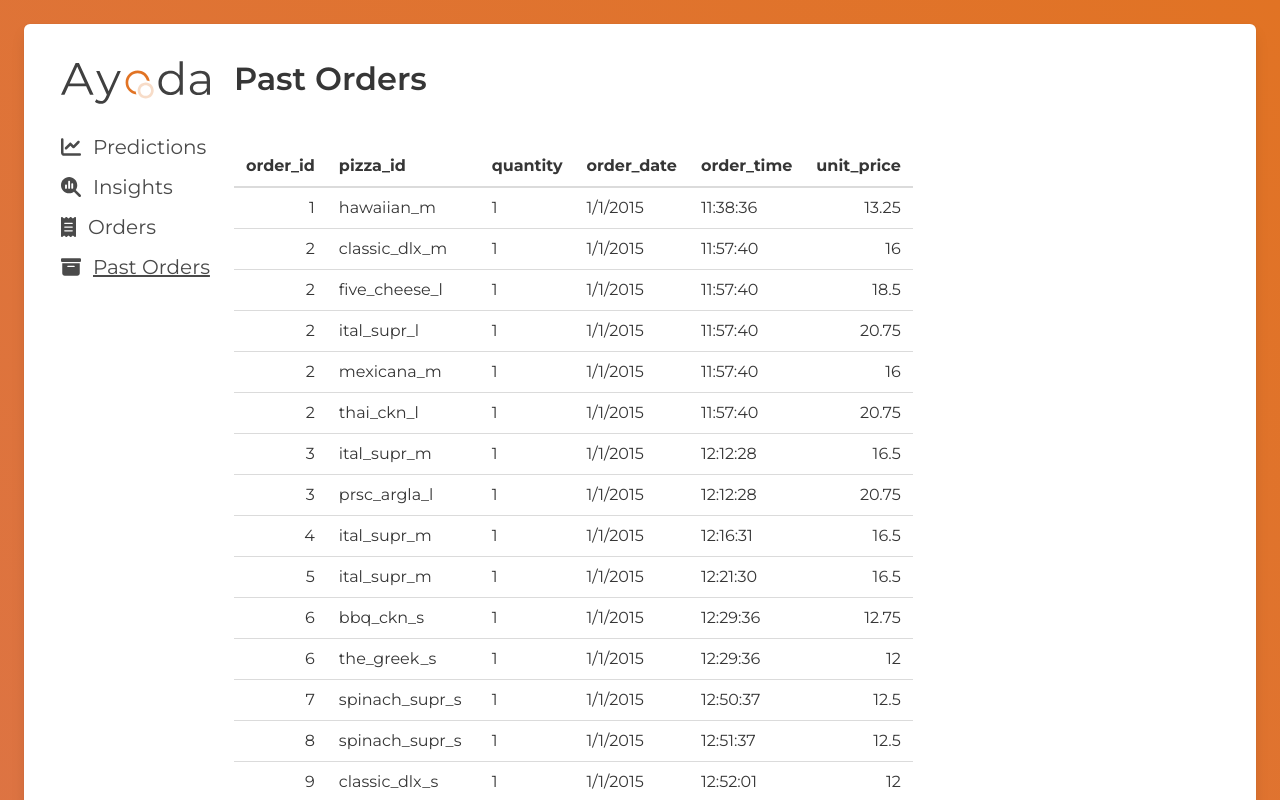
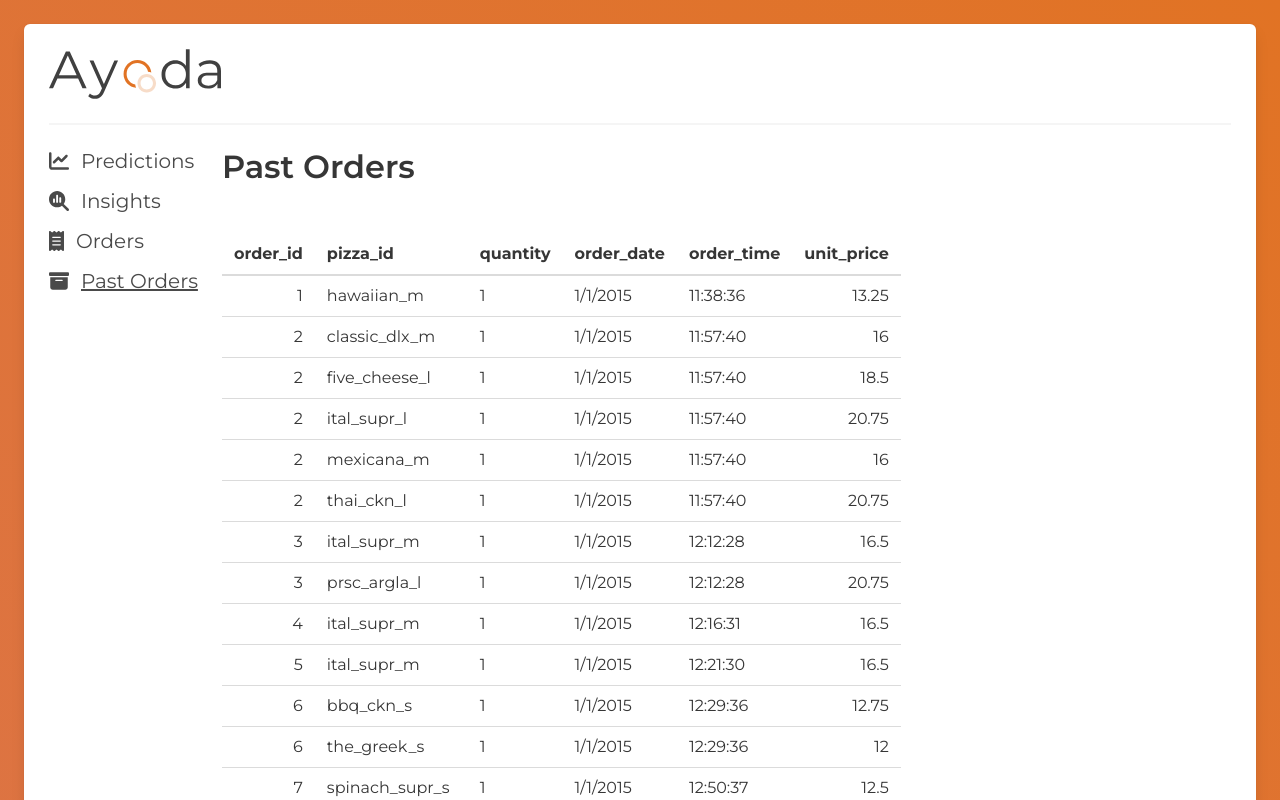
Before and after one commit to ayoda-app/Dashboard, a Vue app: page /past-orders in a window 1280 px wide. Shown: the top 800 px of the page. Built offline with nearby package versions, Linux system fonts and the light colour scheme; what vue3-apexcharts would draw is missing.

Commit message:
started work on the sign in screen

```diff
--- a/package.json
+++ b/package.json
@@ -23,7 +23,8 @@
     "vue": "^3.2.13",
     "vue-multiselect": "^3.0.0-beta.2",
     "vue-router": "^4.2.5",
-    "vue3-apexcharts": "^1.4.4"
+    "vue3-apexcharts": "^1.4.4",
+    "vuex": "^4.1.0"
   },
   "devDependencies": {
     "@babel/core": "^7.12.16",
--- a/src/App.vue
+++ b/src/App.vue
@@ -5,18 +5,48 @@ export default {
   name: "App",
   components: {
     Navbar
+  },
+  computed: {
+    signedIn() {
+      return this.$store.state.authKey !== null;
+    }
   }
 }
 </script>
 
 <template>
-  <main class="box m-5 p-25 columns">
+  <main class="box m-5 p-25">
+    <header class="is-flex is-flex-direction-row gap-15 is-align-items-center">
+        <img
+            src="./assets/img/logo/svg/Text-Logo-No-Background-Black.svg"
+            alt="Ayoda Logo"
+            class="has-height-50"
+        >
+    </header>
+
+    <hr>
+
+    <!-- Authenticated screen -->
+    <div v-if="true/*signedIn*/" class="columns">
       <div class="is-flex is-flex-0 column">
         <Navbar />
       </div>
       <div class="is-flex is-flex-1 column">
         <router-view></router-view>
       </div>
+    </div>
+
+    <!-- Sign in Screen -->
+    <div v-else class="is-flex is-flex-direction-column is-align-items-center gap-15">
+      <h1 class="title m-0">Sign in</h1>
+      <h2>Email</h2>
+      <input type="text" placeholder="email" class="input">
+      <h2>Password</h2>
+      <input type="password" placeholder="password" class="input">
+      <button class="button">Sign in</button>
+      <span>or</span>
+      <button class="button">Sign in with Google</button>
+    </div>
   </main>
 </template>
 
--- a/src/assets/css/main.css
+++ b/src/assets/css/main.css
@@ -32,10 +32,13 @@ html {
     text-wrap: nowrap;
 };
 
+.has-width-200 { width: 200px; }
 .has-width-4 { width: 4px; }
 .has-width-3 { width: 3px; }
 .has-width-2 { width: 2px; }
 .has-width-1 { width: 1px; }
+
+.has-height-50 { height: 50px; }
 
 .has-rounded-edges { border-radius: 999999px; }
 
--- a/src/components/Dashboard/Dashboard.vue
+++ b/src/components/Dashboard/Dashboard.vue
@@ -21,7 +21,6 @@ export default {
 
 <template>
     <section class="is-flex is-flex-direction-column gap-25">
-        <h1 class="title has-text-orange">Dashboard</h1>
         <Graph
             :aggregateInterval="settings.aggregateInterval"
             :diagramType="settings.diagramType"
--- a/src/components/Dashboard/Graph.vue
+++ b/src/components/Dashboard/Graph.vue
@@ -183,7 +183,6 @@ export default {
             const width = this.windowWidth - horizontalMargin;
             const height = window.innerHeight - verticalMargin;
 
-            console.log(width, height);
             return {
                 width,
                 height
--- a/src/components/elements/Navbar.vue
+++ b/src/components/elements/Navbar.vue
@@ -5,20 +5,7 @@ export default {
 </script>
 
 <template>
-    <nav>
-        <header class="pb-5">
-            <router-link to="/predictions">
-                <img
-                    src="../../assets/img/logo/svg/Text-Logo-No-Background-Black.svg"
-                    alt="Ayoda Logo"
-                >
-            </router-link>
-        </header>
-        <main
-            class="
-                is-flex is-flex-direction-column m-0 gap-15
-            "
-        >
+    <nav class="is-flex is-flex-direction-column m-0 gap-15">
         <router-link to="/predictions" class="nav-option subtitle m-0 nowrap">
             <font-awesome-icon :icon="['fas', 'chart-line']" />
             <label
@@ -47,7 +34,6 @@ export default {
                 :class="{ 'is-underlined': $route.name === 'past-orders' }"
             >Past Orders</label>
         </router-link>
-        </main>
     </nav>
 </template>
 
--- a/src/main.js
+++ b/src/main.js
@@ -1,6 +1,7 @@
 import { createApp } from "vue";
 import App from "./App.vue";
 import router from "./router";
+import store from "./store";
 import "./assets/css/main.css";
 // 3rd Party Components
 import VueApexCharts from "vue3-apexcharts";
@@ -24,5 +25,6 @@ createApp(App)
 .component("font-awesome-icon", FontAwesomeIcon)
 .component("multiselect", Multiselect)
 .use(router)
+.use(store)
 .use(VueApexCharts)
 .mount("#app");
--- /dev/null
+++ b/src/store.js
@@ -0,0 +1,16 @@
+import { createStore } from "vuex";
+
+const store = createStore({
+    state () {
+      return {
+        authKey: null
+      }
+    },
+    actions: {
+      loadAuthKey(state) {
+        state.authKey = localStorage.getItem("authKey");
+      }
+    }
+});
+
+export default store;
```
Also changed, not shown: 1 other file (tests, documents, lock files or other folders). Lines whose indentation alone changed are shown as unchanged.
